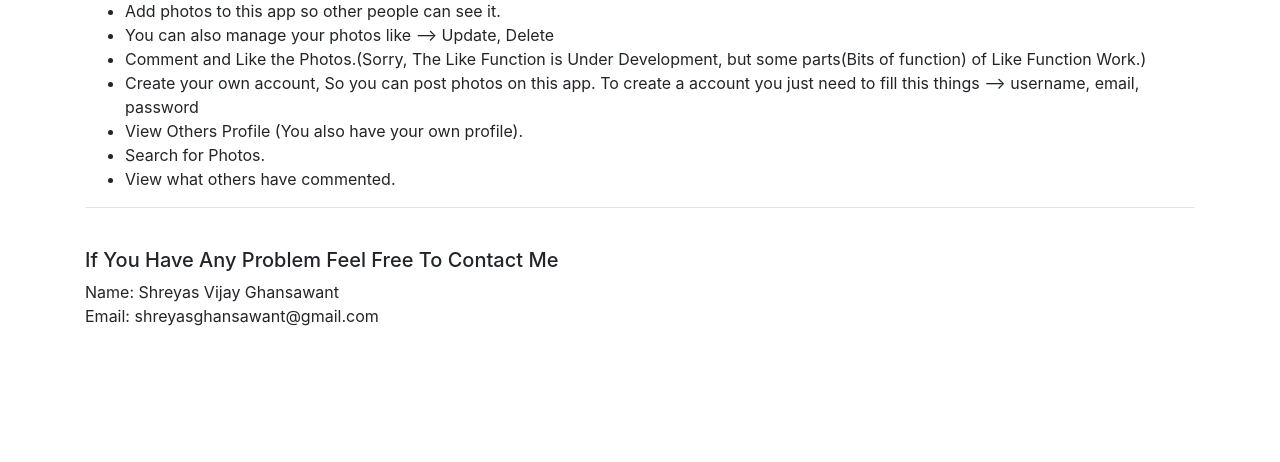
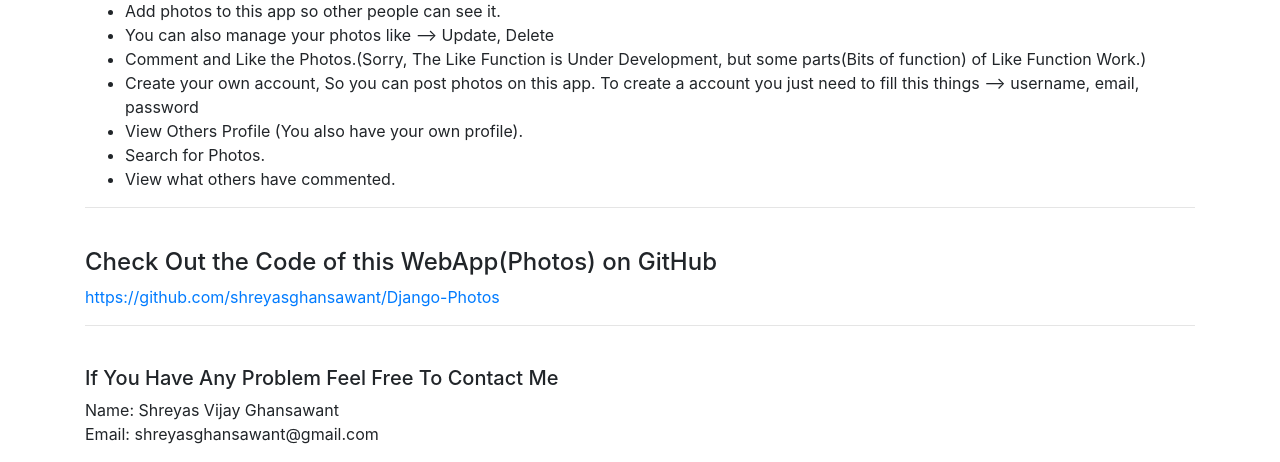
Before and after one commit to shreyasghansawant/Django-Photos, a Django app: page /about/ in a window 1280 px wide. Shown: the part 412-874 px from the top of the page. Before the commit the page ends 738 px from the top, so only its background shows below. Run offline with Django 3.2, Linux system fonts and the light colour scheme; some libraries are stand-ins or nearby versions.

Commit message:
Updated On 22/7/2018

```diff
--- a/photos/templates/photos/about.html
+++ b/photos/templates/photos/about.html
@@ -32,6 +32,10 @@
     </ul>
 	<hr>
 	<br>
+	<h4>Check Out the Code of this WebApp(Photos) on GitHub</h4>
+	<a href="https://github.com/shreyasghansawant/Django-Photos">https://github.com/shreyasghansawant/Django-Photos</a>
+	<hr>
+	<br>
 	<h5>If You Have Any Problem Feel Free To Contact Me</h5>
 	<p>Name: Shreyas Vijay Ghansawant<br>Email: shreyasghansawant@gmail.com</p>
 </div>
```
